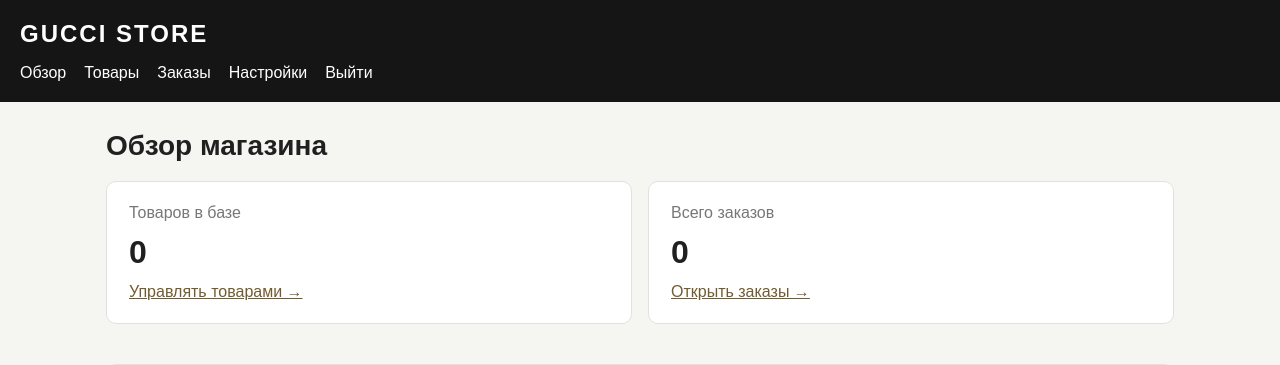
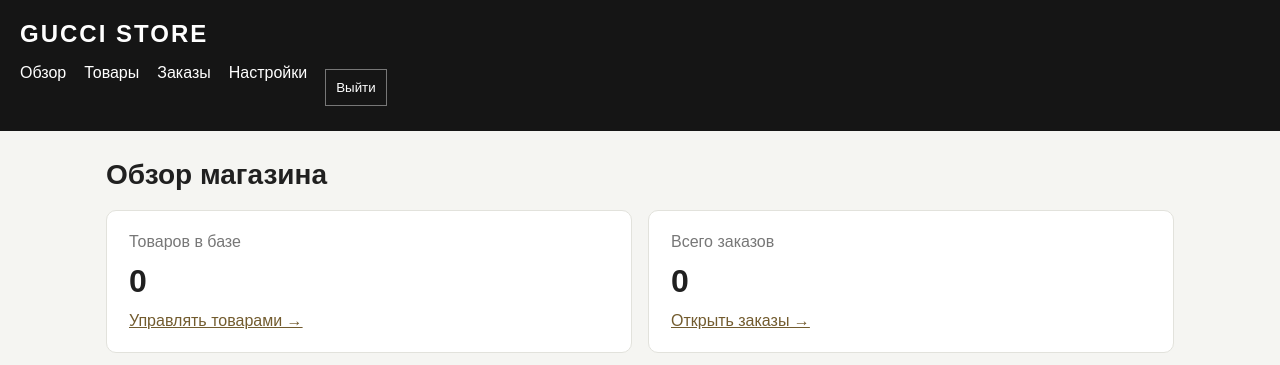
Before and after one commit to loverpapamiusi17-coder/gucci-store-admin, a Flask app: page /admin in a window 1280 px wide. Shown: the top 365 px of the page. Run offline with Flask 3, Linux system fonts and the light colour scheme; the visitor is signed in with stand-in values (Sample User, id 1); some libraries are stand-ins or nearby versions.

Commit message:
Update base.html

```diff
--- a/templates/base.html
+++ b/templates/base.html
@@ -50,7 +50,13 @@
         <a href="{{ url_for('products') }}">Товары</a>
         <a href="{{ url_for('orders') }}">Заказы</a>
         <a href="{{ url_for('settings') }}">Настройки</a>
-        <a href="{{ url_for('logout') }}">Выйти</a>
+
+<form method="POST" action="{{ url_for('logout') }}">
+    <input type="hidden" name="csrf_token" value="{{ csrf_token() }}">
+    <button type="submit" style="color:white; background:#151515; border:1px solid #777;">
+        Выйти
+    </button>
+</form>
     </nav>
 </header>
 <main>
```
